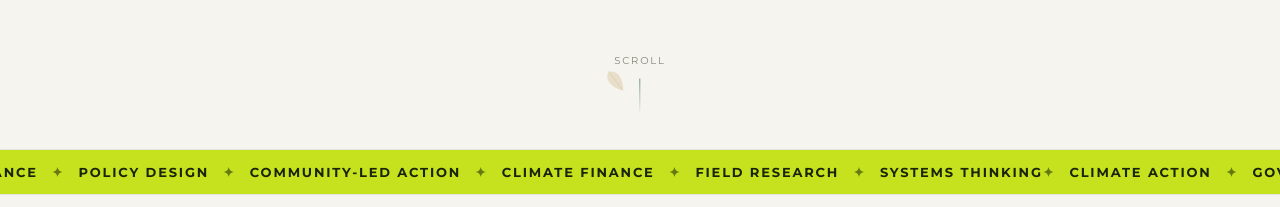
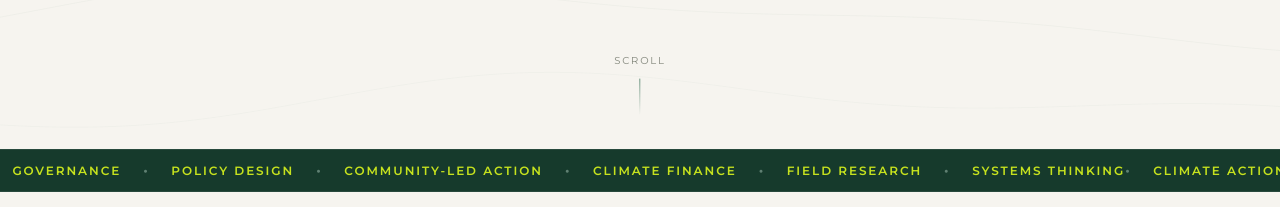
Before and after one commit to ankit-jh/ankit-jh.github.io, a plain HTML site: page index.html in a window 1280 px wide. Shown: the part 651-858 px from the top of the page. Drawn offline with Linux system fonts and the light colour scheme.

Commit message:
Replace leaf particles with topographic contour lines, refine ticker
Swap the literal leaf-shape background for slow, layered contour lines
(nod to "geographies" in the stats) — far more restrained and intentional.
Recolour the ticker to forest/lime instead of a flat lime slab, slow its
scroll speed, and swap the star separators for a subtler bullet.

```diff
--- a/index.html
+++ b/index.html
@@ -83,8 +83,8 @@
   <!-- TICKER -->
   <div class="ticker" aria-hidden="true">
     <div class="ticker-track">
-      <span><i>✦</i>Climate Action<i>✦</i>Governance<i>✦</i>Policy Design<i>✦</i>Community-led Action<i>✦</i>Climate Finance<i>✦</i>Field Research<i>✦</i>Systems Thinking</span>
-      <span><i>✦</i>Climate Action<i>✦</i>Governance<i>✦</i>Policy Design<i>✦</i>Community-led Action<i>✦</i>Climate Finance<i>✦</i>Field Research<i>✦</i>Systems Thinking</span>
+      <span><i>●</i>Climate Action<i>●</i>Governance<i>●</i>Policy Design<i>●</i>Community-led Action<i>●</i>Climate Finance<i>●</i>Field Research<i>●</i>Systems Thinking</span>
+      <span><i>●</i>Climate Action<i>●</i>Governance<i>●</i>Policy Design<i>●</i>Community-led Action<i>●</i>Climate Finance<i>●</i>Field Research<i>●</i>Systems Thinking</span>
     </div>
   </div>
 
--- a/script.js
+++ b/script.js
@@ -158,14 +158,11 @@
   /* ---------- FOOTER YEAR ---------- */
   document.getElementById('year').textContent = new Date().getFullYear();
 
-  /* ---------- HERO FIELD CANVAS: drifting leaves ---------- */
+  /* ---------- HERO FIELD CANVAS: topographic contour lines ---------- */
   const canvas = document.getElementById('fieldCanvas');
   const ctx = canvas.getContext('2d');
-  let w, h, leaves = [];
+  let w, h, contours = [], t = 0;
   const reduceMotion = window.matchMedia('(prefers-reduced-motion: reduce)').matches;
-
-  const LIGHT_PALETTE = ['rgba(45,106,79,0.4)', 'rgba(92,138,116,0.38)', 'rgba(184,149,74,0.42)'];
-  const DARK_PALETTE  = ['rgba(159,216,184,0.4)', 'rgba(143,179,157,0.35)', 'rgba(214,182,103,0.45)'];
 
   function isDark() {
     const t = root.getAttribute('data-theme');
@@ -173,61 +170,48 @@
     return window.matchMedia('(prefers-color-scheme: dark)').matches;
   }
 
-  function makeLeaf(randomY) {
-    return {
-      x: Math.random() * w,
-      y: randomY ? Math.random() * h : h + 30 + Math.random() * 60,
-      size: 10 + Math.random() * 16,
-      speed: 0.25 + Math.random() * 0.45,
-      swayAmp: 18 + Math.random() * 26,
-      swayFreq: 0.004 + Math.random() * 0.006,
-      swaySeed: Math.random() * 1000,
-      rotation: Math.random() * Math.PI * 2,
-      rotationSpeed: (Math.random() - 0.5) * 0.01,
-      paletteIdx: Math.floor(Math.random() * 3),
-    };
+  function buildContours() {
+    const rows = Math.max(8, Math.min(16, Math.round(h / 90)));
+    contours = Array.from({ length: rows }, (_, i) => ({
+      baseY: ((i + 0.5) / rows) * h,
+      amp1: 16 + Math.random() * 20,
+      freq1: 0.0022 + Math.random() * 0.0016,
+      amp2: 6 + Math.random() * 10,
+      freq2: 0.006 + Math.random() * 0.004,
+      phase: Math.random() * 1000,
+      speed: 0.12 + Math.random() * 0.14,
+      gold: Math.random() < 0.16,
+      opacity: 0.05 + Math.random() * 0.1,
+    }));
   }
 
   function resize() {
     w = canvas.width = window.innerWidth;
     h = canvas.height = window.innerHeight;
-    const count = Math.min(34, Math.floor((w * h) / 42000));
-    leaves = Array.from({ length: count }, () => makeLeaf(true));
-  }
-
-  function drawLeaf(leaf, color) {
-    const sway = Math.sin(leaf.y * leaf.swayFreq + leaf.swaySeed) * leaf.swayAmp;
-    ctx.save();
-    ctx.translate(leaf.x + sway, leaf.y);
-    ctx.rotate(leaf.rotation);
-    const s = leaf.size;
-    ctx.beginPath();
-    ctx.moveTo(0, s / 2);
-    ctx.quadraticCurveTo(s / 2, s / 5, 0, -s / 2);
-    ctx.quadraticCurveTo(-s / 2, s / 5, 0, s / 2);
-    ctx.closePath();
-    ctx.fillStyle = color;
-    ctx.fill();
-    ctx.beginPath();
-    ctx.moveTo(0, s / 2.2);
-    ctx.lineTo(0, -s / 2.2);
-    ctx.strokeStyle = color;
-    ctx.lineWidth = Math.max(0.6, s * 0.035);
-    ctx.stroke();
-    ctx.restore();
+    buildContours();
   }
 
   function draw() {
     ctx.clearRect(0, 0, w, h);
-    const palette = isDark() ? DARK_PALETTE : LIGHT_PALETTE;
+    const lineColor = isDark() ? '159,216,184' : '45,106,79';
+    const goldColor = isDark() ? '214,182,103' : '184,149,74';
+    const step = 10;
 
-    leaves.forEach(leaf => {
-      leaf.y -= leaf.speed;
-      leaf.rotation += leaf.rotationSpeed;
-      if (leaf.y < -30) Object.assign(leaf, makeLeaf(false));
-      drawLeaf(leaf, palette[leaf.paletteIdx]);
+    contours.forEach(c => {
+      const phase = c.phase + t * c.speed;
+      ctx.beginPath();
+      for (let x = 0; x <= w + step; x += step) {
+        const y = c.baseY
+          + Math.sin((x + phase) * c.freq1) * c.amp1
+          + Math.sin((x + phase) * c.freq2 + 1.6) * c.amp2;
+        if (x === 0) ctx.moveTo(x, y); else ctx.lineTo(x, y);
+      }
+      ctx.strokeStyle = `rgba(${c.gold ? goldColor : lineColor}, ${c.opacity})`;
+      ctx.lineWidth = 1;
+      ctx.stroke();
     });
 
+    t += 1;
     if (!reduceMotion) requestAnimationFrame(draw);
   }
 
--- a/styles.css
+++ b/styles.css
@@ -306,29 +306,30 @@ button { font-family: inherit; }
 
 /* ---------- TICKER ---------- */
 .ticker {
-  background: var(--accent);
-  color: var(--accent-ink);
+  background: var(--forest);
   overflow: hidden;
   white-space: nowrap;
-  border-top: 1px solid var(--fog);
-  border-bottom: 1px solid var(--fog);
+  border-top: 1px solid rgba(255,255,255,.08);
+  border-bottom: 1px solid rgba(255,255,255,.08);
 }
+:root[data-theme="dark"] .ticker { background: #0c1a13; }
 .ticker-track {
   display: inline-flex;
   width: max-content;
-  animation: tickerScroll 32s linear infinite;
+  animation: tickerScroll 46s linear infinite;
 }
 .ticker-track span {
   display: inline-flex;
   align-items: center;
-  gap: 14px;
-  font-size: 13px;
-  font-weight: 700;
-  letter-spacing: .14em;
+  gap: 22px;
+  font-size: 12px;
+  font-weight: 600;
+  letter-spacing: .16em;
   text-transform: uppercase;
-  padding: 14px 0;
+  color: var(--accent);
+  padding: 13px 0;
 }
-.ticker-track span i { font-style: normal; opacity: .55; }
+.ticker-track span i { font-style: normal; opacity: .5; color: var(--mist); font-size: 7px; }
 @keyframes tickerScroll { from { transform: translateX(0); } to { transform: translateX(-50%); } }
 @media (prefers-reduced-motion: reduce) { .ticker-track { animation: none; } }
 
```
